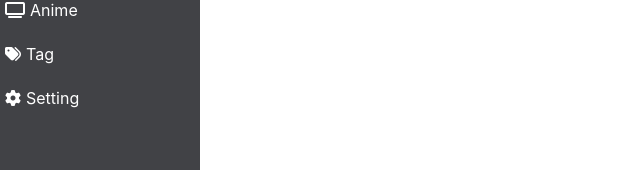
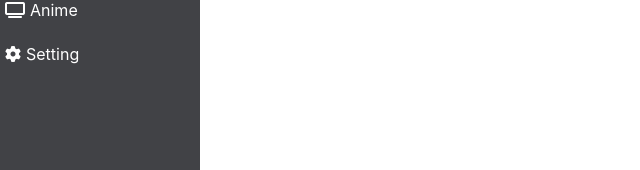
Before and after one commit to gsxhnd/garage, a Vue app in the folder garage_web/: page / in a window 1280 px wide. Shown: the part 148-318 px from the top of the page, without its empty margins (0-640 px from the left). Built offline with nearby package versions, Linux system fonts and the light colour scheme.

Commit message:
fix: tag tree float component click error

```diff
--- a/garage_web/src/layout/Sidebar.vue
+++ b/garage_web/src/layout/Sidebar.vue
@@ -51,12 +51,6 @@ const menu = ref([
     router: "actor",
   },
   { name: "anime", tooltip: "Anime", icon: "fas fa-tv", router: "anime" },
-  {
-    name: "tag",
-    tooltip: "Tag",
-    icon: "fas fa-tags",
-    router: "tag",
-  },
   {
     name: "setting",
     tooltip: "Setting",
--- a/garage_web/src/pages/movie/MoviePanel.vue
+++ b/garage_web/src/pages/movie/MoviePanel.vue
@@ -52,23 +52,32 @@ movieStore.$subscribe((_mutation, state) => {
   coverImageUrl.value = `/api/v1/img/${state.selectMovieInfo?.movie.id}/${state.selectMovieInfo?.movie.cover}`;
 });
 
-onClickOutside(tagTreeRef, (_event) => {
+onClickOutside(
+  tagTreeRef,
+  (_event) => {
     if (showTagTree.value) {
       showTagTree.value = false;
     }
-});
+  },
+  {
+    ignore: [movieTagDivRef],
+  }
+);
 
 watchEffect(() => {
   if (movieTagRef.value == null) return;
   tagify = new Tagify(movieTagRef.value, {
     userInput: false,
-    // focusable: false,
     hooks: {},
     dropdown: {},
     templates: {},
   });
   const tags: Array<TagData> = [];
 
+  if (
+    movieStore.selectMovieInfo &&
+    movieStore.selectMovieInfo.tags?.length > 0
+  ) {
     movieStore.selectMovieInfo?.tags.forEach((tag) => {
       let data: TagData = {
         value: tag.tag_name,
@@ -79,21 +88,18 @@ watchEffect(() => {
     });
 
     tagify.addTags(tags);
+  }
 
   tagify
-    .on("remove", (e) => {
-      console.log(e);
-      console.log(movieTagRef.value?.value);
-    })
-    .on("add", (e) => {
-      console.log(e);
-    })
+    .on("remove", (_e) => {})
+    .on("add", (_e) => {})
     .on("focus", (_e) => {
-      console.log("focus");
+      console.log("foucs");
       onMovieTagClick();
     })
     .on("dropdown:show", (_e) => {
-      // alert(1);
+      console.log("dropdown:show");
+      // tagify?.dropdown.hide();
     })
     .on("input", (_e) => {});
 });
```
Lines whose indentation alone changed are shown as unchanged.
